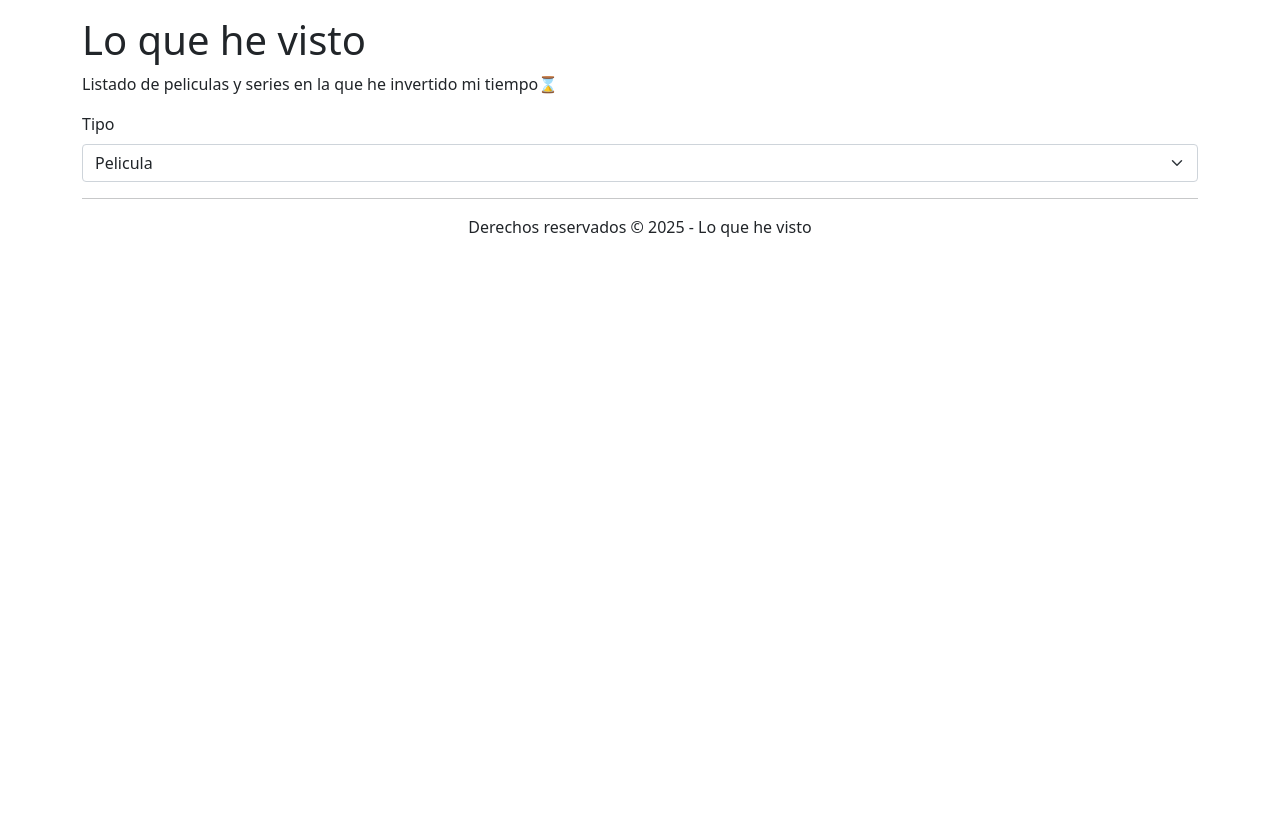
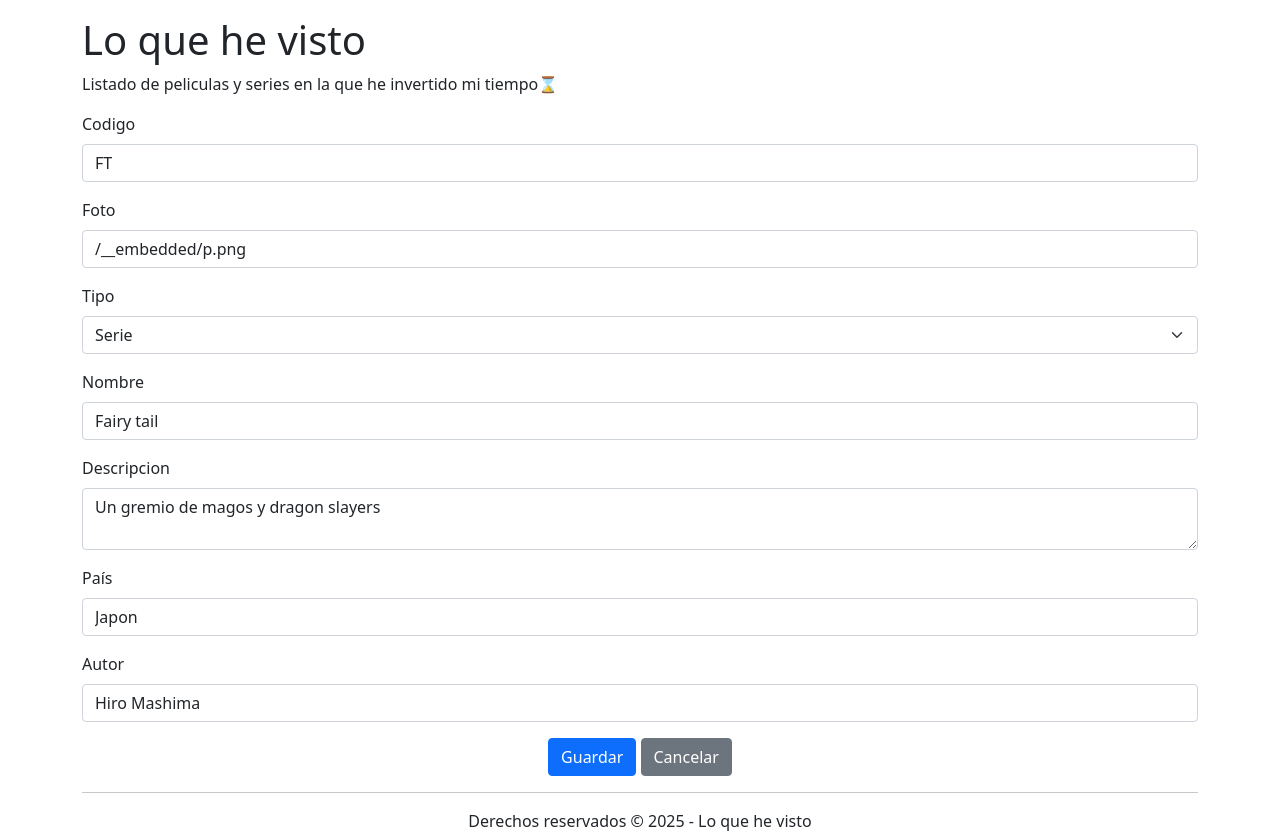
Before and after one commit to abelmartinez04/Programacion-Web, a PHP site: page /editar.php?id=FT in a window 1280 px wide. Before the commit the page ends 237 px from the top, so only its background shows below. Run offline with PHP 8.4, Linux system fonts and the light colour scheme.

Commit message:
2do commit

```diff
--- a/tarea2/editar.php
+++ b/tarea2/editar.php
@@ -2,18 +2,111 @@
 
 include('libreria/main.php');
 
+
 $obra = new Obra();
+
+// var_dump('datos');
+if(isset($_GET['id'])){
+    $ruta = 'datos/'.$_GET['id'].'.json';
+    if(is_file($ruta)){
+        $json = file_get_contents($ruta);
+        $obra = json_decode($json);
+        // $obra = (object) $obra;
+    }
+}
+
+if($_POST){
+    $obra->codigo = $_POST['codigo'] ?? '';
+    $obra->foto_url = $_POST['foto_url'];
+    $obra->tipo = $_POST['tipo'];
+    $obra->nombre = $_POST['nombre'];
+    $obra->descripcion = $_POST['descripcion'];
+    $obra->pais = $_POST['pais'];
+    $obra->autor = $_POST['autor'];
+
+    if(!is_dir('datos')){
+        mkdir('datos');
+    }
+
+    if(!is_dir('datos')){
+        plantilla::aplicar();
+        echo "Error al crear directorio, no se puede guardar la obra";
+        echo "<a href='index.php' class btn btn-primary>Volver</a>";
+        exit();
+    }
+
+    $ruta = 'datos/'.@$obra->codigo.'.json';
+
+    $json = json_encode($obra);
+
+    file_put_contents($ruta, $json);
+
+
+
+    plantilla::aplicar();
+    echo "<div class='alert alert-success'>La obra ha sido guardada correctamente</div>";
+    echo "<a href='index.php' class btn btn-primary>Volver</a>";
+}
+
+
 
 plantilla::aplicar()
 ?>
 
 <form method="POST" action="editar.php">
+    <!--codigo de la obra -->
+    <div class="mb-3">
+        <label for="codigo" class="form-label">Codigo</label>
+        <input type="text" class="form-control" id="codigo" name="codigo" value="<?= $obra->codigo ?>" required>
+    </div>
+
+    <!--foto de la obra -->
+    <div class="mb-3">
+        <label for="foto_url" class="form-label">Foto</label>
+        <input type="text" class="form-control" id="foto_url" name="foto_url" value="<?= $obra->foto_url ?>" required>
+    </div>
+
+    <!--tipo de la obra -->
     <div class="mb-3">
         <label for="tipo" class="form-label">Tipo</label>
         <select class="form-select" id="tipo" name="tipo">
-        <option value="pelicula">Pelicula</option>
-        <option value="serie">Serie</option>
-        <option value="libro">Libro</option>
+            <option value="">Seleccione</option>
+            <?php
+                $selected = $obra->tipo;
+                foreach(Datos::Tipos_de_Obra() as $key => $value){
+                    $isSelected = ($key == $selected) ? 'selected' : '';
+                    echo "<option value='$key' $isSelected>$value</option>";
+                }
+            ?>
         </select>
     </div>
+
+    <!--nombre de la obra -->
+    <div class="mb-3">
+        <label for="nombre" class="form-label">Nombre</label>
+        <input type="text" class="form-control" id="nombre" name="nombre" value="<?= $obra->nombre ?>" required>
+    </div>
+
+    <!--descripcion de la obra -->
+    <div class="mb-3">
+        <label for="descripcion" class="form-label">Descripcion</label>
+        <textarea class="form-control" id="descripcion" name="descripcion" required><?= $obra->descripcion ?></textarea>
+    </div>
+
+    <!--pais de la obra -->
+    <div class="mb-3">
+        <label for="pais" class="form-label">País</label>
+        <input type="text" class="form-control" id="pais" name="pais" value="<?= $obra->pais ?>" required>
+    </div>
+
+    <!--autor de la obra -->
+    <div class="mb-3">
+        <label for="autor" class="form-label">Autor</label>
+        <input type="text" class="form-control" id="autor" name="autor" value="<?= $obra->autor ?>" required>
+    </div>
+
+    <div class="text-center">
+        <button type="submit" class="btn btn-primary">Guardar</button>
+        <a href="index.php" class="btn btn-secondary">Cancelar</a>
+    </div>
 </form>
--- a/tarea2/libreria/objetos.php
+++ b/tarea2/libreria/objetos.php
@@ -25,4 +25,15 @@ class Personaje{
 
 }
 
+class Datos{
+    public static function Tipos_de_Obra(){
+        return array(
+            'pelicula' => 'Pelicula',
+            'serie' => 'Serie',
+            'libro' => 'Libro'
+        );
+    }
+}
 ?>
+
+<!-- 44:35 -->
```
Also changed, not shown: tarea2/datos/FT.json (added, +1 -0 lines), tarea2/index.php (+33 -11 lines), tarea2/personajes.php (added, +60 -0 lines), tarea2/agregar_personaje.php (added).
